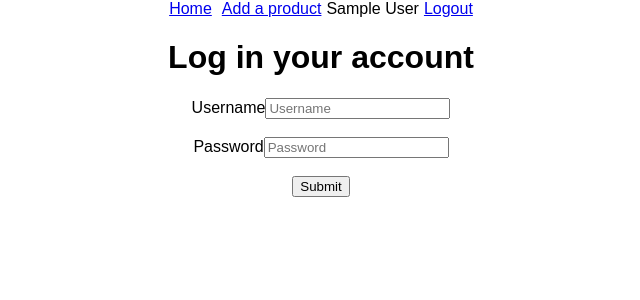
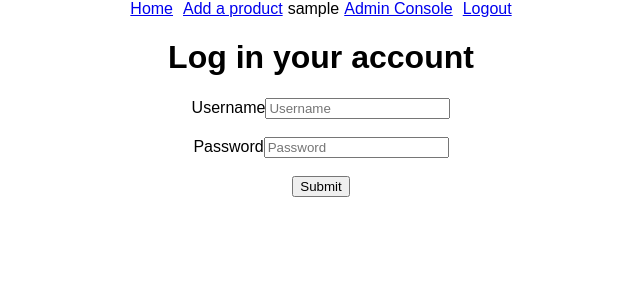
Before and after one commit to awekisa/React-JS-Team-Project, a React (Create React App) app: page /users/login in a window 1280 px wide. Shown: the top 300 px of the page, without its empty margins (319-959 px from the left). Built offline with nearby package versions, Linux system fonts and the light colour scheme; sample sign-in values are in the browser's storage; what flux would draw is missing.

Commit message:
fixed a bug with the username not displaying when logged in. Started work on Admin Console

```diff
--- /dev/null
+++ b/src/components/admin/AdminConsole.js
@@ -0,0 +1,11 @@
+import React, { Component } from 'react'
+
+class AdminConsole extends Component {
+  render() {
+    return (
+      <div>Admin Console</div>
+    )
+  }
+}
+
+export default AdminConsole
--- a/src/components/common/Navbar.js
+++ b/src/components/common/Navbar.js
@@ -8,7 +8,7 @@ class Navbar extends Component {
     super(props)
 
     this.state = {
-      username: Auth.getUser().name
+      username: Auth.getUser().username
     }
     this.handleUserLoggedIn = this.handleUserLoggedIn.bind(this)
 
@@ -18,9 +18,10 @@ class Navbar extends Component {
   }
 
   handleUserLoggedIn(data) {
+    console.log(data)
     if (data.success) {
       this.setState({
-        username: data.user.name
+        username: data.user.username
       })
     }
   }
@@ -33,6 +34,7 @@ class Navbar extends Component {
           <div>
             <Link to='/products/add'>Add a product</Link>
             <span>{this.state.username}</span>
+            <Link to='/admin'>Admin Console</Link>
             <Link to='/users/logout'>Logout</Link>
           </div>
         ) : (
--- a/src/components/common/Routes.js
+++ b/src/components/common/Routes.js
@@ -7,6 +7,7 @@ import PrivateRoute from './PrivateRoute'
 import LogoutPage from '../users/LogoutPage'
 import CreateProductPage from '../products/CreateProductPage'
 import ProductDetails from '../products/ProductDetails'
+import AdminConsole from '../admin/AdminConsole'
 
 const Routes = () => (
   <Switch>
@@ -16,6 +17,7 @@ const Routes = () => (
     <PrivateRoute path='/users/logout' component={LogoutPage} />
     <PrivateRoute path='/products/add' component={CreateProductPage} />
     <PrivateRoute path='/products/details/:id' component={ProductDetails} />
+    <PrivateRoute path='/admin' component={AdminConsole} />
   </Switch>
 )
 
--- a/src/components/users/Auth.js
+++ b/src/components/users/Auth.js
@@ -3,7 +3,7 @@ class Auth {
     window.localStorage.setItem('user', JSON.stringify(user))
   }
 
-  static getUser (user) {
+  static getUser () {
     const userJson = window.localStorage.getItem('user')
     if (userJson) {
         return JSON.parse(userJson)
```
